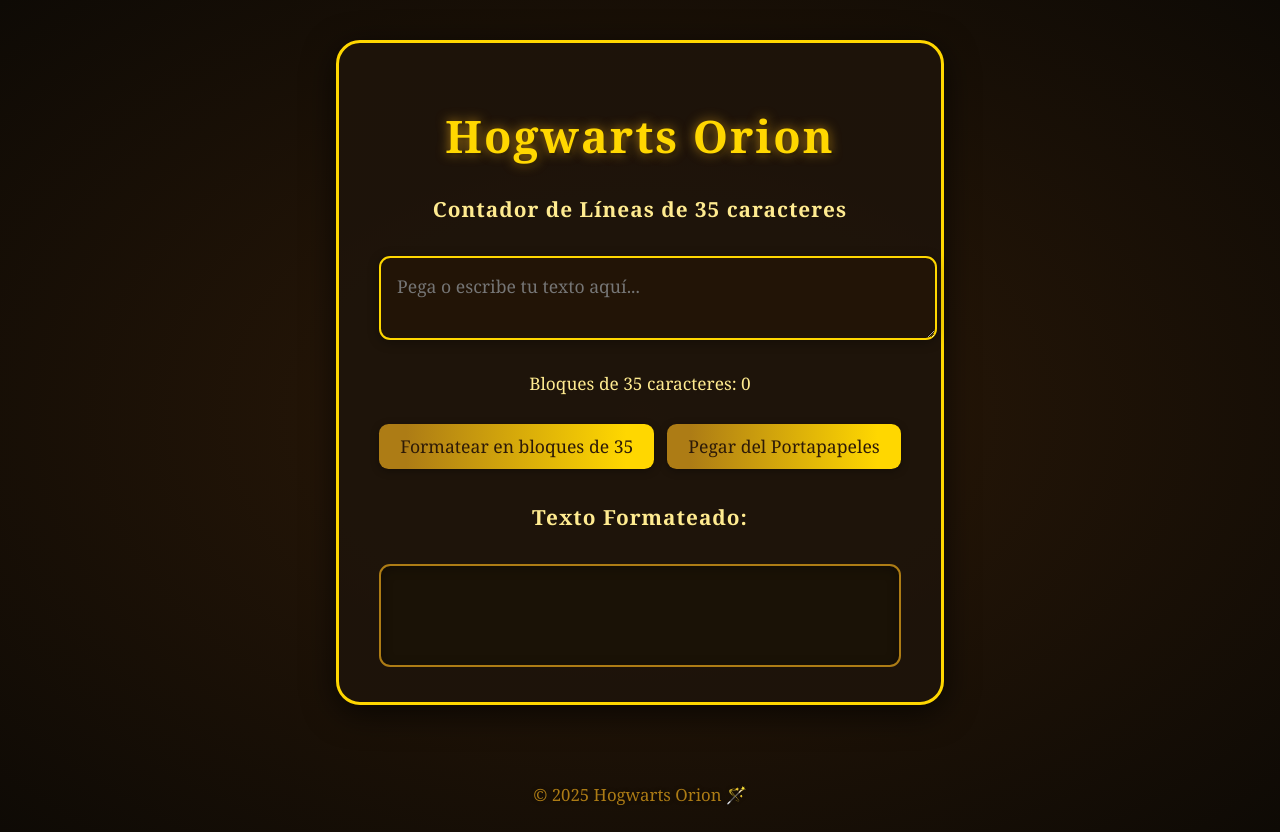
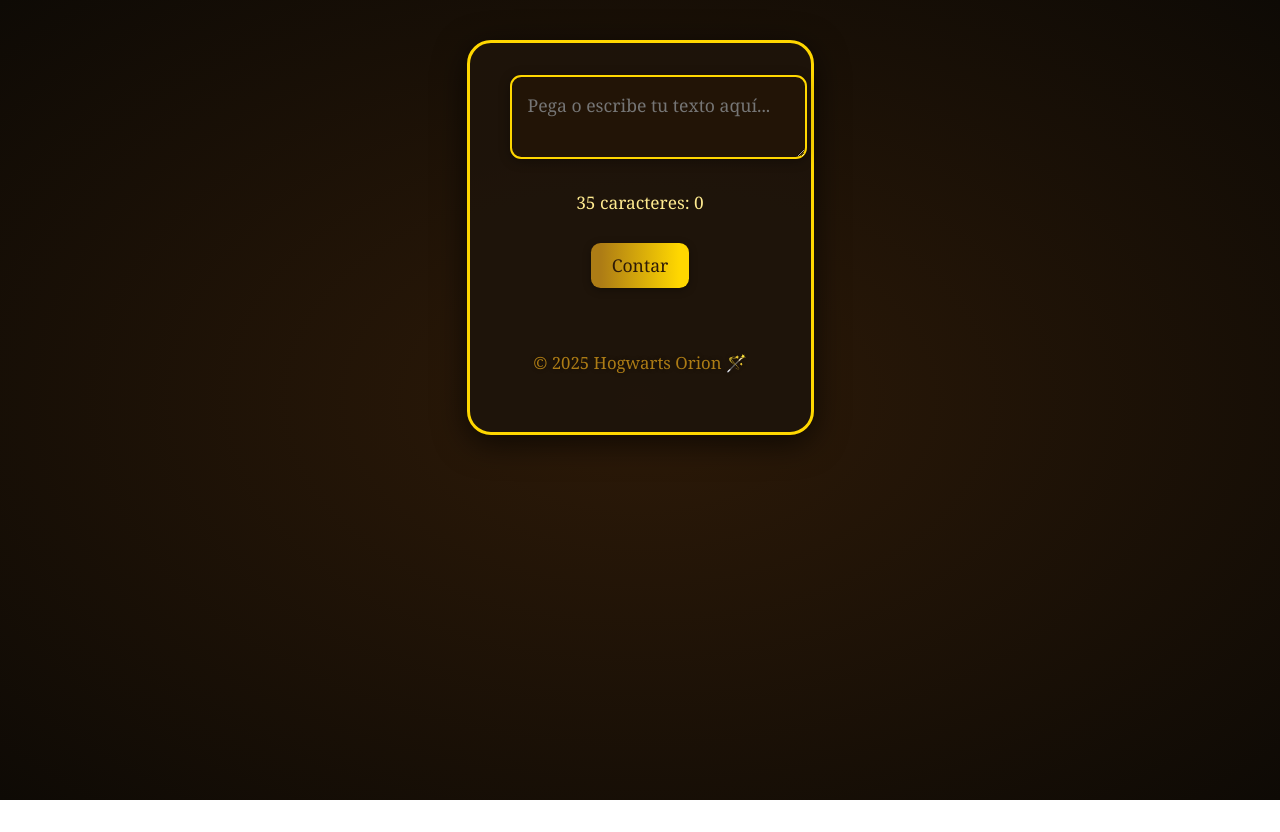
Before and after one commit to CrisAspiradoraIT/HogwartsOrion, a plain HTML site: page index.html in a window 1280 px wide. After the commit the page ends 800 px from the top, so only its background shows below. Drawn offline with Linux system fonts and the light colour scheme; a web font is replaced by a local one.

Commit message:
Update index.html

```diff
--- a/index.html
+++ b/index.html
@@ -3,25 +3,22 @@
 <head>
   <meta charset="UTF-8">
   <meta name="viewport" content="width=device-width,initial-scale=1.0">
-  <title>Hogwarts Orion - Contador de Líneas</title>
+  <title>Hogwarts Orión</title>
   <link rel="stylesheet" href="styles.css">
   <link href="https://fonts.cdnfonts.com/css/harry-potter" rel="stylesheet">
 </head>
 <body>
   <div class="container">
-    <h1>Hogwarts Orion</h1>
-    <h2>Contador de Líneas de 35 caracteres</h2>
+
     <textarea id="inputText" placeholder="Pega o escribe tu texto aquí..."></textarea>
     <div class="counts">
-      <span id="blockLinesText">Bloques de 35 caracteres: 0</span>
+      <span id="blockLinesText">35 caracteres: 0</span>
     </div>
     <div class="buttons">
-      <button onclick="formatText()">Formatear en bloques de 35</button>
-      <button id="pegarBtn">Pegar del Portapapeles</button>
+      <button onclick="formatText()">Contar</button>
+
     </div>
-    <h2>Texto Formateado:</h2>
-    <div id="outputText" class="output-container"></div>
-  </div>
+
   <div class="footer">
     <p>&copy; 2025 Hogwarts Orion 🪄</p>
   </div>
```
